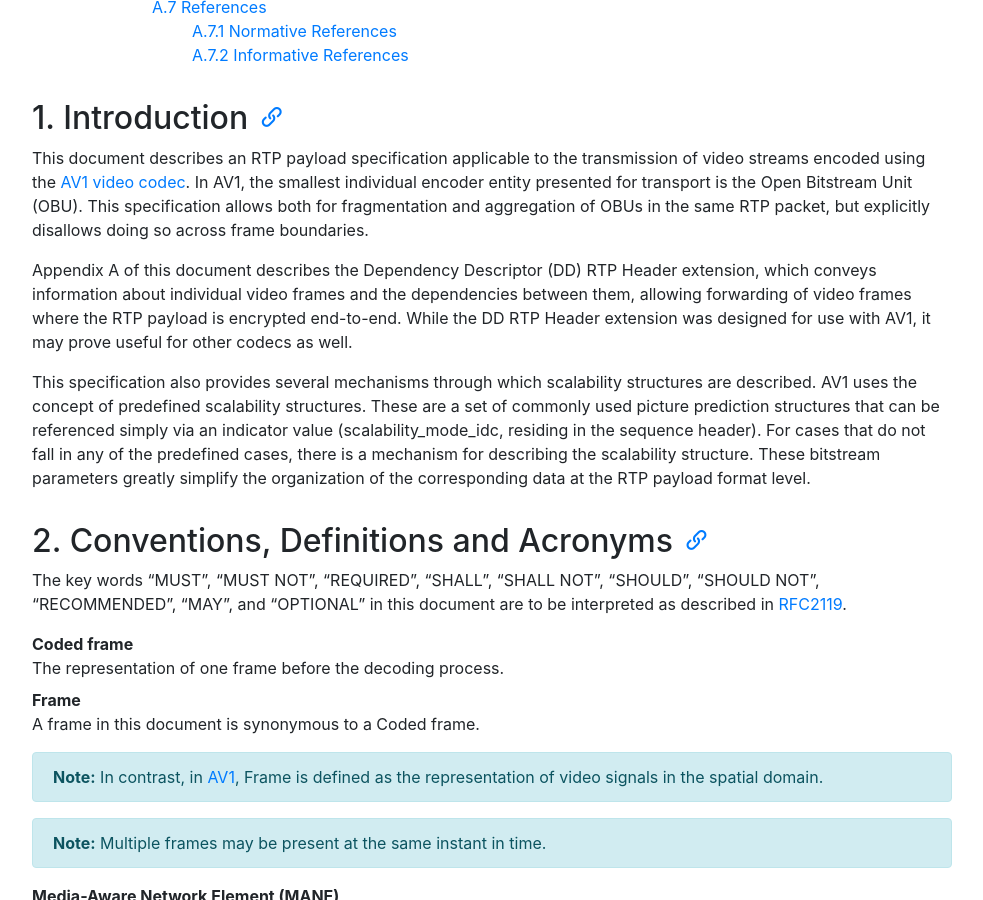
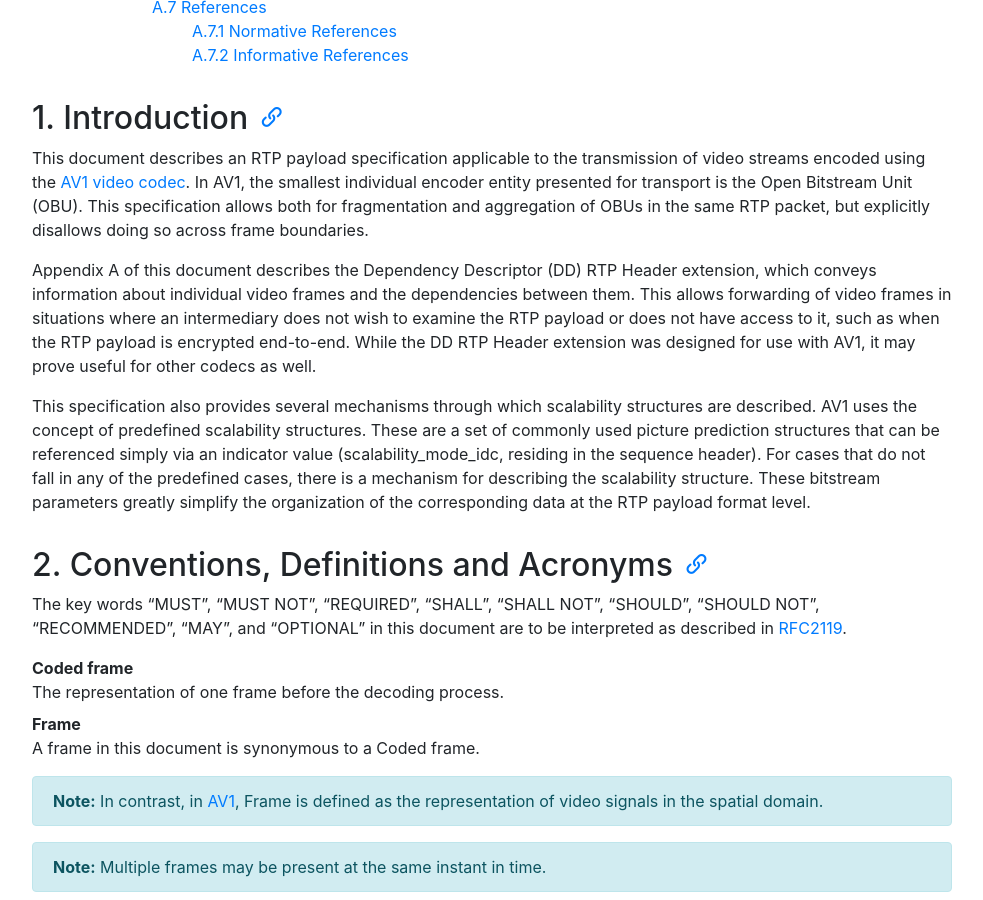
Before and after one commit to AOMediaCodec/av1-rtp-spec, a Jekyll site: the page built from index.md, in a window 1280 px wide and 900 px high, scrolled down 1576 px. Shown: the whole window, without its empty margins (53-1036 px from the left). Built offline with Jekyll 4.4.1, drawn with Linux system fonts in a browser that asks for light colours; nearby versions of some CDN libraries.

Commit message:
RTP. payload forwarding text update

```diff
--- a/av1-rtp-spec.md
+++ b/av1-rtp-spec.md
@@ -29,7 +29,7 @@ This document is a working draft of the Real-Time Communications Subgroup.
 
 This document describes an RTP payload specification applicable to the transmission of video streams encoded using the [AV1 video codec][AV1]. In AV1, the smallest individual encoder entity presented for transport is the Open Bitstream Unit (OBU). This specification allows both for fragmentation and aggregation of OBUs in the same RTP packet, but explicitly disallows doing so across frame boundaries.
 
-Appendix A of this document describes the Dependency Descriptor (DD) RTP Header extension, which conveys information about individual video frames and the dependencies between them, allowing forwarding of video frames where the RTP payload is encrypted end-to-end. While the DD RTP Header extension was designed for use with AV1, it may prove useful for other codecs as well.
+Appendix A of this document describes the Dependency Descriptor (DD) RTP Header extension, which conveys information about individual video frames and the dependencies between them.  This allows forwarding of video frames in situations where an intermediary does not wish to examine the RTP payload or does not have access to it, such as when the RTP payload is encrypted end-to-end. While the DD RTP Header extension was designed for use with AV1, it may prove useful for other codecs as well.
 
 This specification also provides several mechanisms through which scalability structures are described. AV1 uses the concept of predefined scalability structures. These are a set of commonly used picture prediction structures that can be referenced simply via an indicator value (scalability_mode_idc, residing in the sequence header). For cases that do not fall in any of the predefined cases, there is a mechanism for describing the scalability structure. These bitstream parameters greatly simplify the organization of the corresponding data at the RTP payload format level.
 
```
